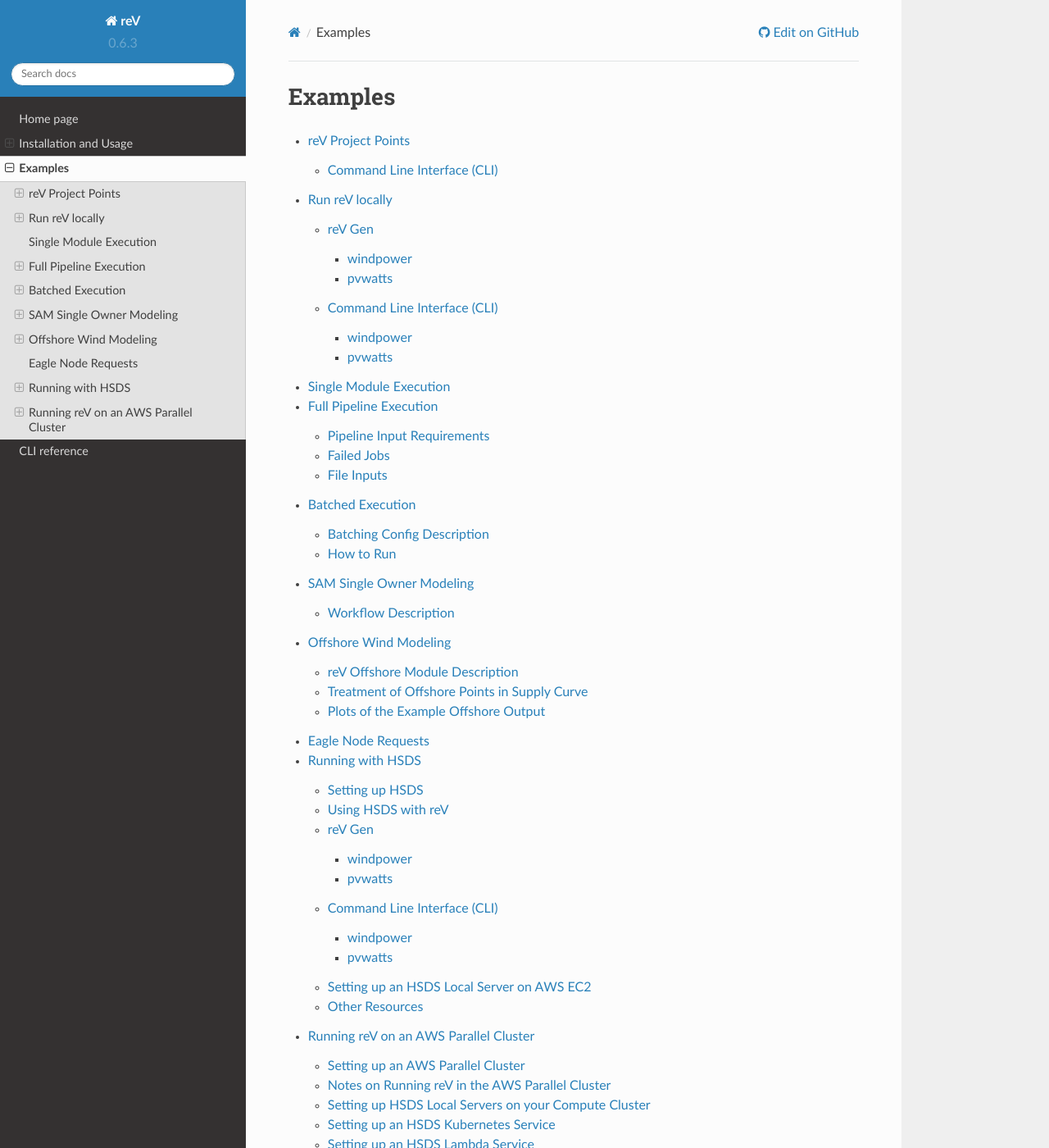
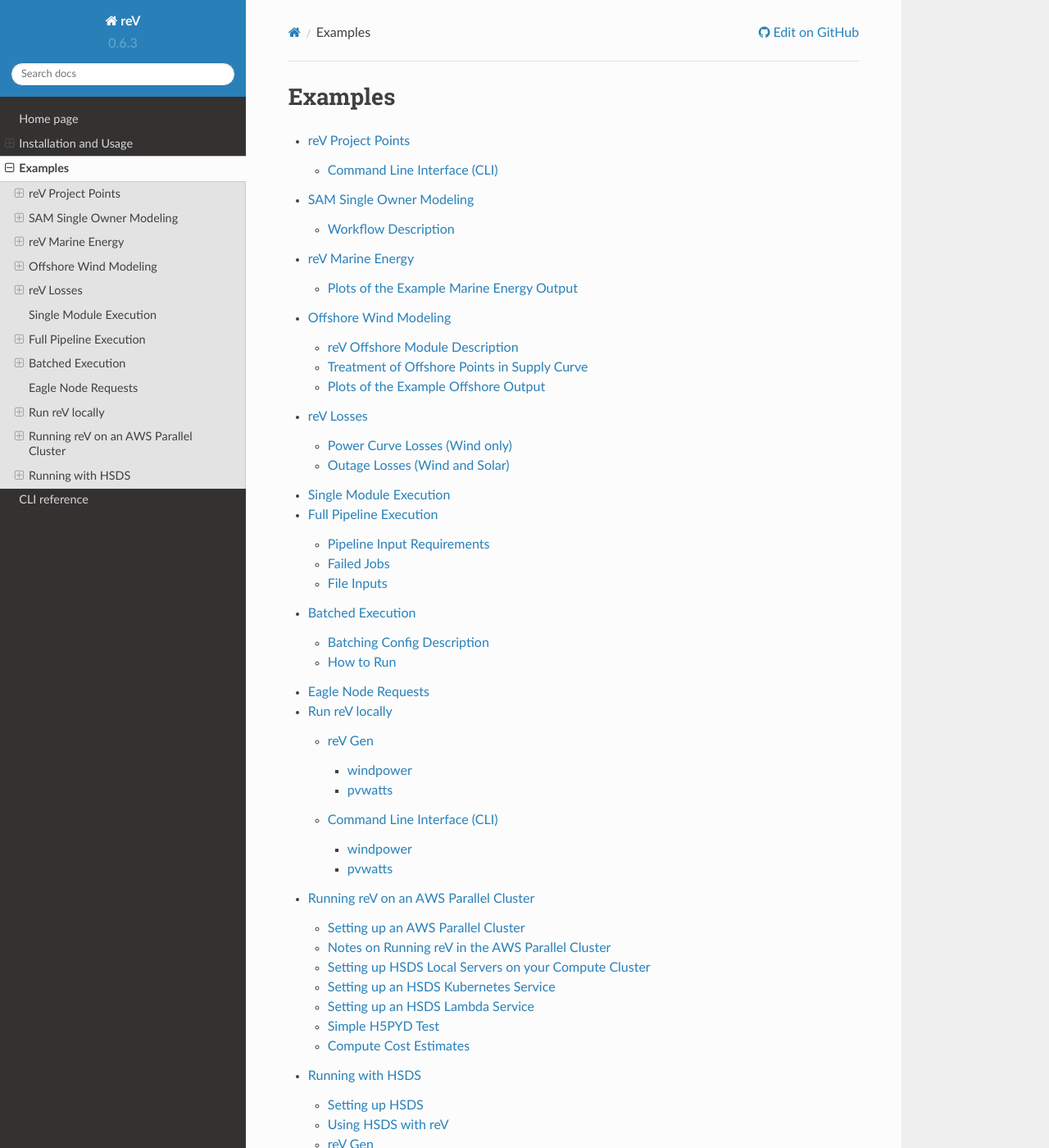
Before and after one commit to NREL/reV, a Sphinx documentation site: the page built from docs/source/misc/examples.rst, in a window 1280 px wide and 1400 px high. Shown: the whole window at 82% size. Built offline with Sphinx 7.4.7 and the Read the Docs theme 2.0.0, drawn with Linux system fonts in a browser that asks for light colours; pages that are not in the unit, such as notebooks, are missing from menus; some of the changed text lies outside the part shown.

Commit message:
add missing examples

```diff
--- /dev/null
+++ b/docs/source/misc/examples.marine_energy.rst
@@ -0,0 +1,5 @@
+reV Marine Energy
+=================
+
+.. include:: ../../../examples/marine_energy/README.rst
+   :start-line: 2
--- /dev/null
+++ b/docs/source/misc/examples.rev_losses.rst
@@ -0,0 +1,5 @@
+reV Losses
+==========
+
+.. include:: ../../../examples/rev_losses/README.rst
+   :start-line: 2
--- a/docs/source/misc/examples.rst
+++ b/docs/source/misc/examples.rst
@@ -3,12 +3,14 @@
 .. toctree::
 
    examples.project_points
-   examples.running_locally
+   examples.advanced_econ_modeling
+   examples.marine_energy
+   examples.offshore_wind
+   examples.rev_losses
    examples.single_module_execution
    examples.full_pipeline_execution
    examples.batched_execution
-   examples.advanced_econ_modeling
-   examples.offshore_wind
    examples.eagle_node_requests
+   examples.running_locally
+   examples.aws_pcluster
    examples.running_with_hsds
-   examples.aws_pcluster
```
Also changed, not shown: examples/README.rst.
